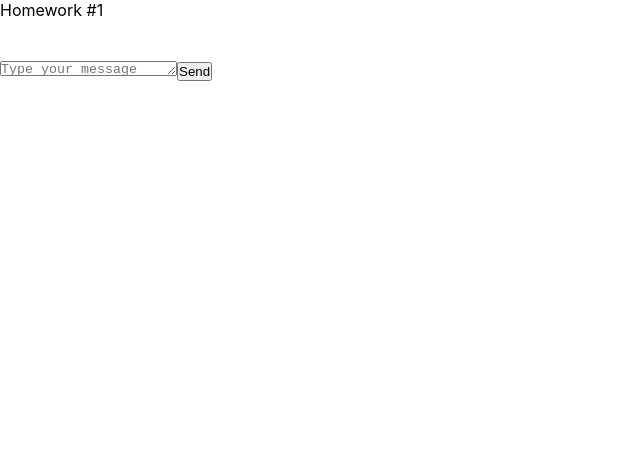
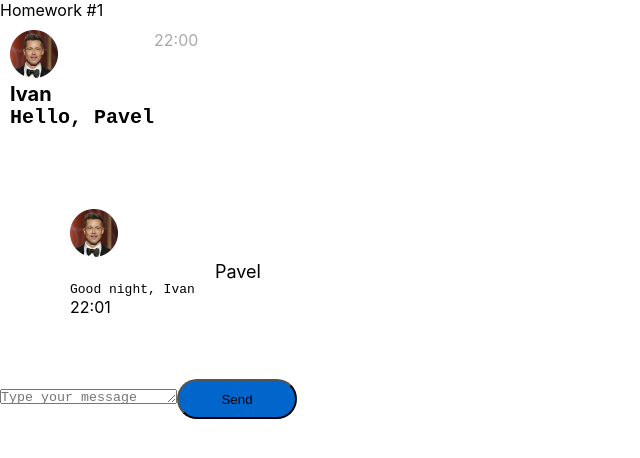
Before and after one commit to denisklopot/hw2, a React (Create React App) app: page / in a window 1280 px wide. Shown: the top 458 px of the page, without its empty margins (0-640 px from the left). Built offline with nearby package versions, Linux system fonts and the light colour scheme.

Commit message:
create props and css styles

```diff
--- a/package.json
+++ b/package.json
@@ -1,6 +1,6 @@
 {
   "name": "hws2",
-  "homepage": "http://IgnatZakalinsky.github.io/hws2",
+  "homepage": "https://github.com/denisklopot/hw2.git",
   "version": "0.1.0",
   "private": true,
   "dependencies": {
--- a/src/s2-homeworks/hw01/HW1.tsx
+++ b/src/s2-homeworks/hw01/HW1.tsx
@@ -14,17 +14,31 @@ import avatar from './avatar.png'
 * */
 
 // нужно создать правильный тип вместо any
-export type MessageType = any
+type UserType = {
+    avatar: string
+    name: string
+}
+
+type OtherMessageType = {
+    text: string
+    time: string
+}
+
+export type MessageType = {
+    id: number
+    user: UserType
+    message: OtherMessageType
+}
 
 // структуру объекта не менять
 export const message0: MessageType = {
     id: 0,
     user: {
         avatar: avatar, // можно менять
-        name: 'Some Name',  // можно менять
+        name: 'Ivan',  // можно менять
     },
     message: {
-        text: 'some textsome textsome textsome textsome textsome textsome text', // можно менять
+        text: 'Hello, Pavel', // можно менять
         time: '22:00', // можно менять
     },
 }
@@ -32,11 +46,11 @@ export const friendMessage0: MessageType = {
     id: 100,
     user: {
         avatar: avatar, // можно менять
-        name: 'Friend Name', // можно менять
+        name: 'Pavel', // можно менять
     },
     message: {
-        text: 'зеркальное сообщение для тренировки css', // можно менять
-        time: '22:00', // можно менять
+        text: 'Good night, Ivan', // можно менять
+        time: '22:01', // можно менять
     },
 }
 
--- a/src/s2-homeworks/hw01/friend-message/FriendMessage.module.css
+++ b/src/s2-homeworks/hw01/friend-message/FriendMessage.module.css
@@ -1,5 +1,6 @@
 .friendMessage {
-
+    color: #000000;
+    padding: 70px;
 }
 
 .friendImageAndText {
@@ -7,7 +8,8 @@
 }
 
 .friendImageAndText img {
-
+    width: 48px;
+    height: 48px;
 }
 
 .friendText {
@@ -19,7 +21,8 @@
 }
 
 .friendName {
-
+    font-size: 18px;
+    padding-left: 145px;
 }
 
 .friendMessageText {
@@ -27,5 +30,7 @@
 }
 
 .friendTime {
-
+    width: 26px;
+    height: 12px;
+    color: #000000;
 }
--- a/src/s2-homeworks/hw01/friend-message/FriendMessage.tsx
+++ b/src/s2-homeworks/hw01/friend-message/FriendMessage.tsx
@@ -1,8 +1,9 @@
 import React from 'react'
 import s from './FriendMessage.module.css'
+import {MessagePropsType} from "../message/Message";
 
 // создать тип вместо any и отобразить приходящие данные
-const FriendMessage = (props: any) => {
+const FriendMessage = (props: MessagePropsType) => {
     return (
         <div
             id={'hw1-friend-message-' + props.message.id}
@@ -12,7 +13,7 @@ const FriendMessage = (props: any) => {
                 <img
                     id={'hw1-friend-avatar-' + props.message.id}
                     // создаёт студент
-
+                    src={props.message.user.avatar}
                     //
                 />
                 <div className={s.friendText}>
@@ -21,7 +22,7 @@ const FriendMessage = (props: any) => {
                         className={s.friendName}
                     >
                         {/*создаёт студент*/}
-
+                        {props.message.user.name}
                         {/**/}
                     </div>
                     <pre
@@ -29,7 +30,7 @@ const FriendMessage = (props: any) => {
                         className={s.friendMessageText}
                     >
                         {/*создаёт студент*/}
-
+                        {props.message.message.text}
                         {/**/}
                     </pre>
                 </div>
@@ -39,7 +40,7 @@ const FriendMessage = (props: any) => {
                 className={s.friendTime}
             >
                 {/*создаёт студент*/}
-
+                {props.message.message.time}
                 {/**/}
             </div>
         </div>
--- a/src/s2-homeworks/hw01/message-sender/MessageSender.module.css
+++ b/src/s2-homeworks/hw01/message-sender/MessageSender.module.css
@@ -7,12 +7,16 @@
 }
 
 .button {
-
+    width: 120px;
+    height: 40px;
+    border-radius: 20px;
+    background-color: #0066CC;
 }
 
 .button:hover {
 
 }
+
 .button:active {
 
 }
--- a/src/s2-homeworks/hw01/message/Message.module.css
+++ b/src/s2-homeworks/hw01/message/Message.module.css
@@ -1,5 +1,7 @@
 .message {
-
+    display: flex;
+    align-items: flex-start;
+    margin: 10px;
 }
 
 .imageAndText {
@@ -7,11 +9,14 @@
 }
 
 .imageAndText img {
-
+    width: 48px;
+    height: 48px;
 }
 
 .text {
-
+    font-size: 20px;
+    font-weight: bold;
+    color: black;
 }
 
 .text:after {
@@ -19,7 +24,9 @@
 }
 
 .name {
-
+    font-size: 20px;
+    font-weight: bold;
+    color: black;
 }
 
 .messageText {
@@ -27,5 +34,7 @@
 }
 
 .time {
-
+    display: flex;
+    justify-content: flex-end;
+    color: darkgray;
 }
--- a/src/s2-homeworks/hw01/message/Message.tsx
+++ b/src/s2-homeworks/hw01/message/Message.tsx
@@ -1,8 +1,11 @@
 import React from 'react'
 import s from './Message.module.css'
+import {MessageType} from "../HW1";
 
 // нужно создать правильный тип вместо any
-export type MessagePropsType = any
+export type MessagePropsType = {
+    message: MessageType
+}
 
 // нужно отобразить приходящие данные
 const Message = (props: MessagePropsType) => {
@@ -12,25 +15,25 @@ const Message = (props: MessagePropsType) => {
                 <img
                     id={'hw1-avatar-' + props.message.id}
                     // создаёт студент
-
+                        src={props.message.user.avatar}
                     //
                 />
                 <div className={s.text}>
                     <div id={'hw1-name-' + props.message.id} className={s.name}>
                         {/*создаёт студент*/}
-
+                            {props.message.user.name}
                         {/**/}
                     </div>
                     <pre id={'hw1-text-' + props.message.id} className={s.messageText}>
                         {/*создаёт студент*/}
-
+                            {props.message.message.text}
                         {/**/}
                     </pre>
                 </div>
             </div>
             <div id={'hw1-time-' + props.message.id} className={s.time}>
                 {/*создаёт студент*/}
-
+                    {props.message.message.time}
                 {/**/}
             </div>
         </div>
```
